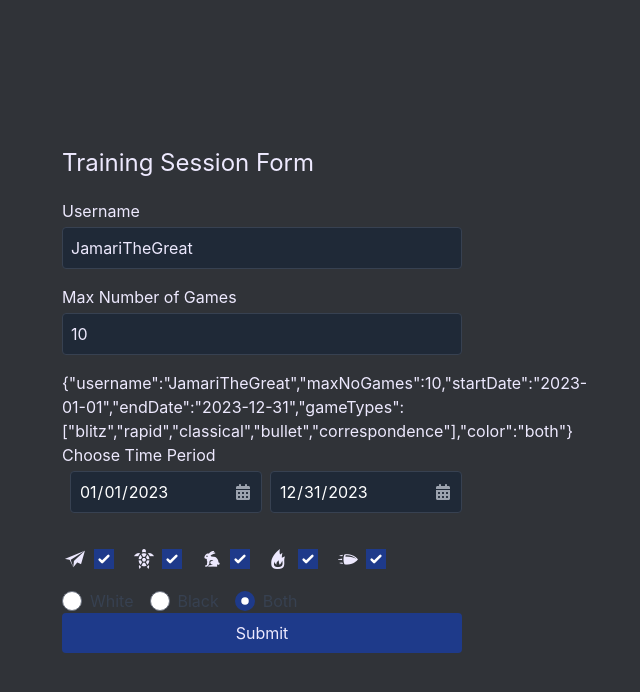
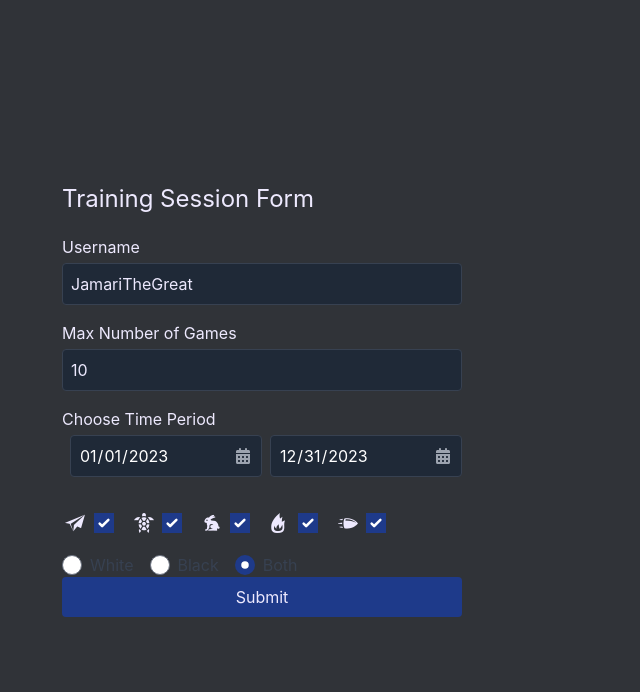
Before and after one commit to JamarTG/litrainer, a React (Vite) app: page / in a window 1280 px wide. Shown: the top 692 px of the page, without its empty margins (378-1018 px from the left). Built offline with nearby package versions, Linux system fonts and the light colour scheme.

Commit message:
remove useless printings

```diff
--- a/src/features/Form/components/TrainerForm.tsx
+++ b/src/features/Form/components/TrainerForm.tsx
@@ -71,7 +71,6 @@ const TrainerForm: React.FC<ParamsFormProps> = ({
             className="w-full p-2 bg-gray-800 border border-gray-700 rounded focus:outline-none focus:ring-2 focus:ring-primary"
           />
         </div>
-        {JSON.stringify(formData)}
         <div className="flex flex-col gap-1 mb-4">
           <label>Choose Time Period</label>
           <div className="flex justify-between mb-4">
--- a/src/pages/Playground.tsx
+++ b/src/pages/Playground.tsx
@@ -345,9 +345,6 @@ const Playground: React.FC<PlayGroundProps> = ({ puzzles }) => {
           undoMove={undoMove}
         />
 
-        src: {sourceSquare}
-        dst: {destinationSquare}
-
         <PuzzleControlPanel
           game={game}
           puzzle={puzzle}
```
